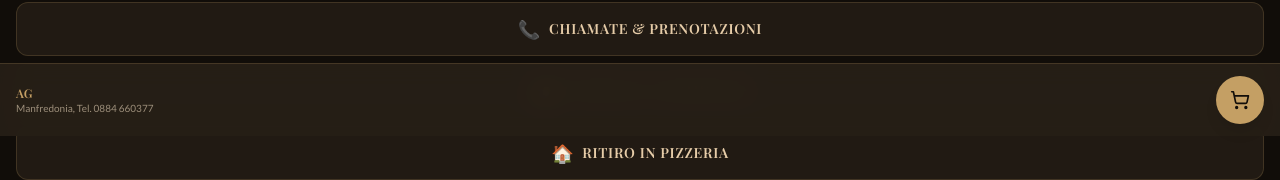
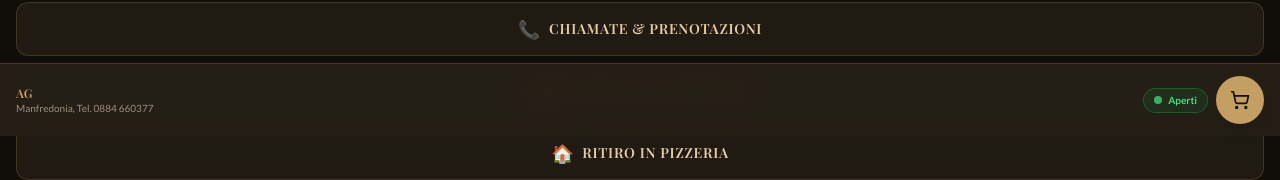
Before and after one commit to teogras-coder/pizzeria-grasso, a React (Vite) app: page / in a window 1280 px wide. Shown: the part 664-844 px from the top of the page. Built offline with nearby package versions, Linux system fonts and the light colour scheme.

Commit message:
Update Footer.jsx

```diff
--- a/src/components/home/Footer.jsx
+++ b/src/components/home/Footer.jsx
@@ -3,12 +3,34 @@ import { ShoppingCart } from 'lucide-react';
 import { Link } from 'react-router-dom';
 
 export default function Footer({ cartCount }) {
+  // Legge lo stato aperto/chiuso da localStorage
+  const isOpen = React.useMemo(() => {
+    const saved = localStorage.getItem('pizzeria_isOpen');
+    return saved !== null ? JSON.parse(saved) : true;
+  }, []);
+
   return (
     <div className="fixed bottom-0 left-0 right-0 bg-card/95 backdrop-blur-md border-t border-primary/20 py-3 px-4 flex items-center justify-between z-50">
       <div className="flex flex-col">
         <span className="font-heading text-xs text-primary font-semibold">AG</span>
         <span className="font-body text-[10px] text-muted-foreground">Manfredonia, Tel. 0884 660377</span>
       </div>
+
+      {/* PALLINO STATO + CARRELLO */}
+      <div className="flex items-center gap-2">
+        {/* Pallino stato */}
+        {isOpen ? (
+          <div className="flex items-center gap-1.5 bg-green-900/30 border border-green-600/40 rounded-full px-2.5 py-1">
+            <span className="w-2 h-2 bg-green-400 rounded-full animate-pulse" />
+            <span className="font-body text-[10px] text-green-400 font-bold">Aperti</span>
+          </div>
+        ) : (
+          <div className="flex items-center gap-1.5 bg-destructive/20 border border-destructive/40 rounded-full px-2.5 py-1">
+            <span className="w-2 h-2 bg-destructive rounded-full" />
+            <span className="font-body text-[10px] text-destructive font-bold">Chiusi</span>
+          </div>
+        )}
+
         <Link
           to="/carrello"
           className="relative bg-primary rounded-full w-12 h-12 flex items-center justify-center shadow-lg hover:bg-primary/90 transition-colors"
@@ -21,5 +43,6 @@ export default function Footer({ cartCount }) {
           )}
         </Link>
       </div>
+    </div>
   );
 }
```
Lines whose indentation alone changed are shown as unchanged.
